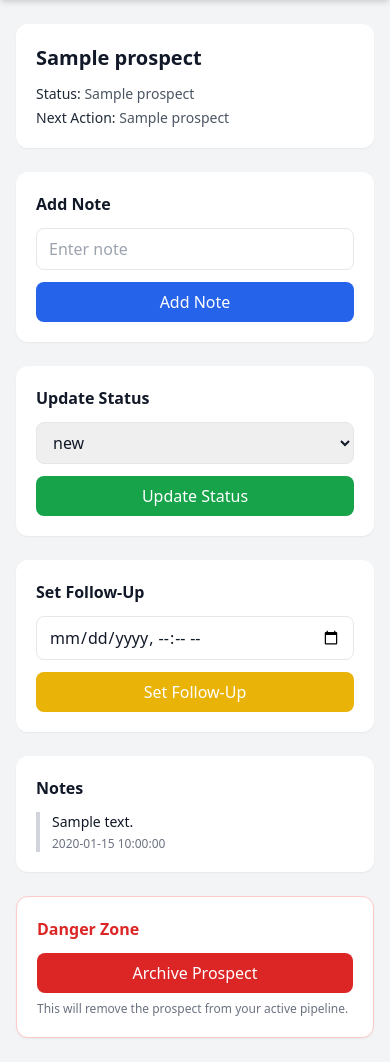
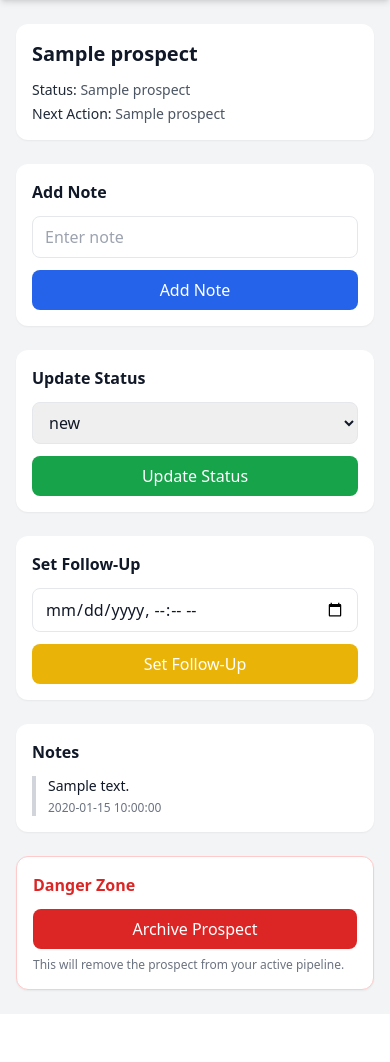
Before and after one commit to JUL7868/crm-project, a Flask app: page /prospect/1 in a window 390 px wide. Shown: the part 68-1130 px from the top of the page. After the commit the page ends 1060 px from the top, so only its background shows below. Run offline with Flask 3, Linux system fonts and the light colour scheme; tables that the repository leaves empty hold one stand-in row (values such as "Sample post"); a database or web service that is not in the repository returns one stand-in record (values such as "Sample title"); some libraries are stand-ins or nearby versions.

Commit message:
fix add_prospect mobile layout

```diff
--- a/app/templates/prospect.html
+++ b/app/templates/prospect.html
@@ -1,5 +1,3 @@
-<!-- FILE: /app/templates/prospect.html -->
-
 <!DOCTYPE html>
 <html lang="en">
 <head>
@@ -7,7 +5,6 @@
     <meta name="viewport" content="width=device-width, initial-scale=1.0">
     <title>Prospect</title>
 
-    <!-- Tailwind CDN -->
     <script src="https://cdn.tailwindcss.com"></script>
 </head>
 
@@ -15,18 +12,18 @@
 
     <!-- Header -->
     <header class="bg-white shadow-md sticky top-0 z-10">
-        <div class="max-w-3xl mx-auto px-4 py-4 flex justify-between items-center">
+        <div class="max-w-md mx-auto px-4 py-4 flex justify-between items-center">
             <a href="/" class="text-sm text-gray-600 hover:text-black">← Back</a>
             <h1 class="text-lg font-semibold">Prospect</h1>
-            <a href="/add" class="text-sm px-3 py-2 bg-blue-600 text-white rounded-lg">+ Add</a>
+            <a href="/add_prospect" class="text-sm px-3 py-2 bg-blue-600 text-white rounded-lg">+ Add</a>
         </div>
     </header>
 
     <!-- Main -->
-    <main class="max-w-3xl mx-auto px-4 py-6 space-y-6">
+    <main class="max-w-md mx-auto px-4 py-6 space-y-6">
 
         <!-- Prospect Info -->
-        <div class="bg-white p-5 rounded-xl shadow-sm">
+        <div class="bg-white p-4 sm:p-5 rounded-xl shadow-sm">
             <h2 class="text-xl font-semibold">{{ p.name }}</h2>
 
             <div class="mt-3 space-y-1 text-sm text-gray-600">
@@ -36,7 +33,7 @@
         </div>
 
         <!-- Add Note -->
-        <div class="bg-white p-5 rounded-xl shadow-sm">
+        <div class="bg-white p-4 sm:p-5 rounded-xl shadow-sm">
             <h3 class="font-semibold mb-3">Add Note</h3>
             <form method="POST" action="/add_note/{{ p.id }}" class="space-y-3">
                 <input
@@ -55,7 +52,7 @@
         </div>
 
         <!-- Update Status -->
-        <div class="bg-white p-5 rounded-xl shadow-sm">
+        <div class="bg-white p-4 sm:p-5 rounded-xl shadow-sm">
             <h3 class="font-semibold mb-3">Update Status</h3>
             <form method="POST" action="/update_status/{{ p.id }}" class="space-y-3">
                 <select
@@ -78,7 +75,7 @@
         </div>
 
         <!-- Set Follow-Up -->
-        <div class="bg-white p-5 rounded-xl shadow-sm">
+        <div class="bg-white p-4 sm:p-5 rounded-xl shadow-sm">
             <h3 class="font-semibold mb-3">Set Follow-Up</h3>
             <form method="POST" action="/set_followup/{{ p.id }}" class="space-y-3">
                 <input
@@ -96,7 +93,7 @@
         </div>
 
         <!-- Notes -->
-        <div class="bg-white p-5 rounded-xl shadow-sm">
+        <div class="bg-white p-4 sm:p-5 rounded-xl shadow-sm">
             <h3 class="font-semibold mb-3">Notes</h3>
 
             {% if p.notes %}
@@ -113,8 +110,8 @@
             {% endif %}
         </div>
 
-        <!-- 🔴 Danger Zone -->
-        <div class="bg-white p-5 rounded-xl shadow-sm border border-red-200">
+        <!-- Danger Zone -->
+        <div class="bg-white p-4 sm:p-5 rounded-xl shadow-sm border border-red-200">
             <h3 class="font-semibold text-red-600 mb-3">Danger Zone</h3>
 
             <form method="POST" action="/archive_prospect/{{ p.id }}">
```
Also changed, not shown: app/templates/dashboard.html (+10 -10 lines).
